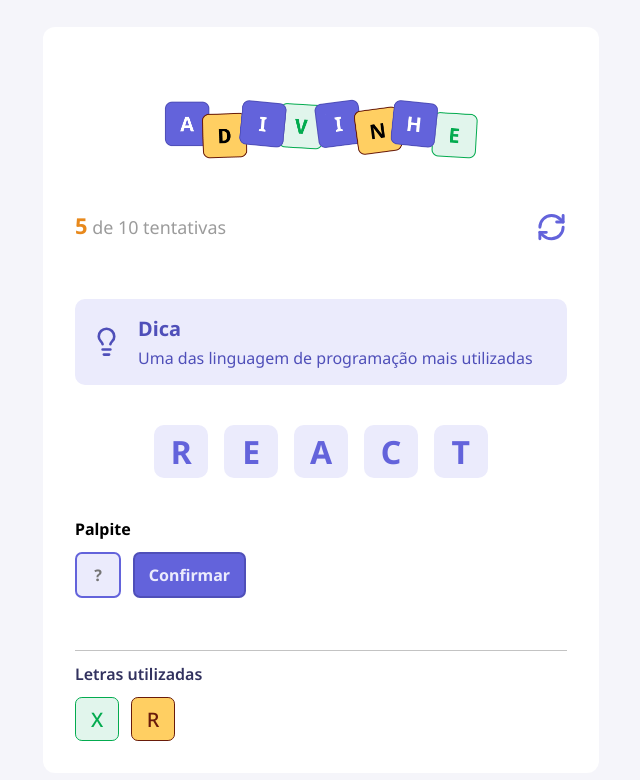
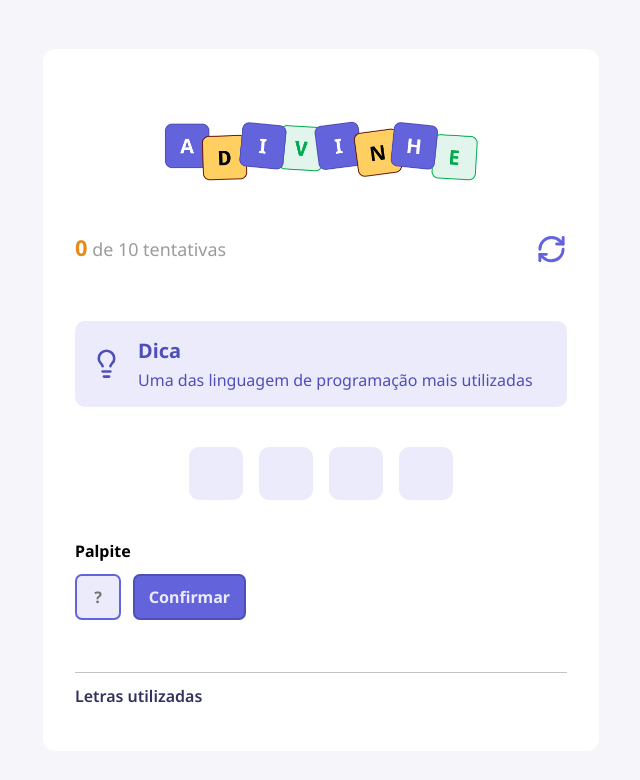
Before and after one commit to SamihFreire/jogo-adivinhacao, a React (Vite) app: page / in a window 1280 px wide. Shown: the top 780 px of the page, without its empty margins (319-959 px from the left). Built offline with nearby package versions, Linux system fonts and the light colour scheme.

Commit message:
feat: iniciado fluxo de sorteio das palavras

```diff
--- a/src/App.tsx
+++ b/src/App.tsx
@@ -1,31 +1,57 @@
 import styles from "./app.module.css"
+import { useEffect, useState } from "react"
+
+import { WORDS, type Challenge } from "./utils/words"
 
 import { Header } from "./components/Header"
 import { Tip } from "./components/Tip"
 import { Letter } from "./components/Letter"
 import { Input } from "./components/Input"
 import { Button } from "./components/Button"
-import { LettersUsed } from  "./components/LettersUsed"
+import { LettersUsed, type LetterUsedProps } from  "./components/LettersUsed"
 
 export default function App() {
+  const [letter, setLetter] = useState("");
+  const [attempts, seAttempts] = useState(0);
+  const [lettersUsed, setLettersUsed] = useState<LetterUsedProps[]>([]);
+  const [challenge, setChallenge] = useState<Challenge | null>(null);
 
   function handleRestartGame():void {
     alert("Reiniciar o jogo!");
   }
 
+  function startGame() {
+    const index = Math.floor(Math.random() * WORDS.length);
+    const randomWord = WORDS[index];
+
+    setChallenge(randomWord);
+
+    seAttempts(0);
+    setLetter("");
+  }
+
+  useEffect(() => {
+    startGame()
+  }, [])
+
+  if(!challenge){
+    return;
+  }
+
   return (
     <div className={styles.container}>
       <main>
-        <Header current={5} max={10} onRestart={handleRestartGame} />
+        <Header current={attempts} max={10} onRestart={handleRestartGame} />
 
         <Tip tip="Uma das linguagem de programação mais utilizadas"/>
 
         <div className={styles.word}>
-          <Letter value="R" />
-          <Letter value="E" />
-          <Letter value="A" />
-          <Letter value="C" />
-          <Letter value="T" />
+          {
+            challenge.word.split("").map(() => (
+              <Letter value="" />
+            ))
+          }
+
         </div>
 
         <h4>Palpite</h4>
@@ -35,7 +61,7 @@
           <Button title="Confirmar"/>
         </div>
 
-        <LettersUsed />
+        <LettersUsed data={lettersUsed} />
       </main>
     </div>
   )
--- a/src/components/LettersUsed/index.tsx
+++ b/src/components/LettersUsed/index.tsx
@@ -2,15 +2,29 @@
 
 import {Letter} from "../Letter"
 
+export type LetterUsedProps = {
+    value: string,
+    correct: boolean,
+}
 
-export function LettersUsed() {
+type Props = {
+    data: LetterUsedProps[],
+}
+
+export function LettersUsed({ data }: Props) {
     return (
         <div className={styles.lettersUsed}>
             <h5>Letras utilizadas</h5>
 
             <div>
-                <Letter value="X" size="small" color="correct" />
-                <Letter value="R" size="small" color="wrong" />
+                {data.map(({ value, correct }) =>(
+                    <Letter
+                        value={value}
+                        size="small"
+                        color={correct ? "correct": "wrong"}
+                    />
+                ))}
+
             </div>
         </div>
     )
```
